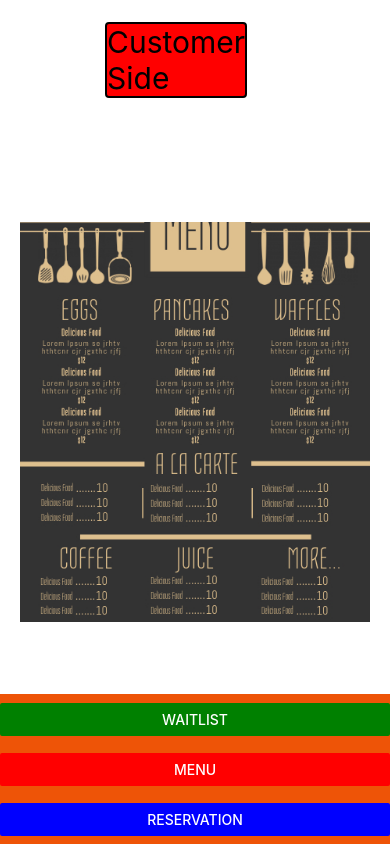
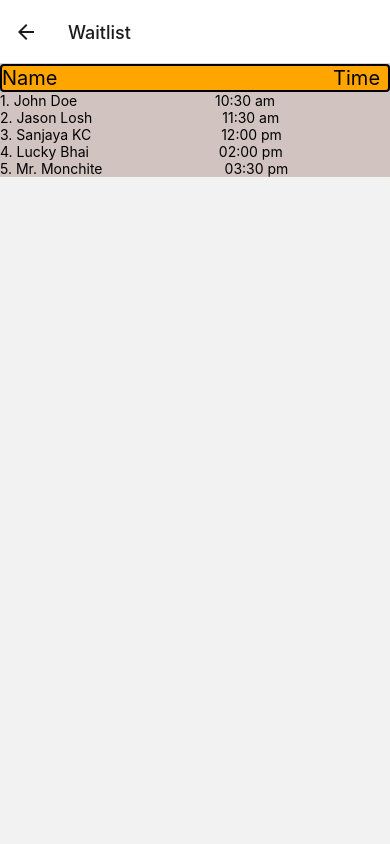
Before and after one commit to hannahhn/WaitlistApp, a React Native app in the folder Hangry/: screen /Waitlist in a window 390 px wide. Built offline with nearby package versions, Linux system fonts and the light colour scheme.

Commit message:
added react native navigation to waitlist page

```diff
--- a/Hangry/App.js
+++ b/Hangry/App.js
@@ -2,15 +2,21 @@ import { StatusBar } from 'expo-status-bar';
 import React from 'react';
 import { StyleSheet, Text, View } from 'react-native';
 import Customerside_Menu from './components/costumerside_menu';
+import Waitlist from './components/waitlist';
 
+import { NativeRouter, Route, Link } from "react-router-native";
+import { NavigationContainer } from '@react-navigation/native';
+import { createNativeStackNavigator } from '@react-navigation/native-stack'
 export default function App() {
+  const Stack = createNativeStackNavigator();
   return (
+    <NavigationContainer initialRouteName="Home">
+      <Stack.Navigator>
+        <Stack.Screen name="Home" component={Customerside_Menu} />
+        <Stack.Screen name="Waitlist" component={Waitlist} />
+      </Stack.Navigator>
+    </NavigationContainer>
 
-    <View style={styles.container}>
-     <Customerside_Menu />
-      {/* <Text>Hangry</Text> */}
-      <StatusBar style="auto" />
-    </View>
   );
 }
 
--- a/Hangry/components/costumerside_menu.js
+++ b/Hangry/components/costumerside_menu.js
@@ -1,21 +1,24 @@
 
 import React from 'react'
 import { View, Text } from 'react-native'
-import {Button, Alert, StyleSheet, Image} from 'react-native'
+import { Button, Alert, StyleSheet, Image } from 'react-native'
 import MenuImage from '../assets/menu.jpg';
-const costumerside_menu = () => {
+import { NavigationContainer } from '@react-navigation/native';
+import { createNativeStackNavigator } from '@react-navigation/native-stack';
+
+const costumerside_menu = ({ navigation }) => {
   return (
     <React.Fragment>
       <View>
-        <Text style = {styles.header}>Customer Side</Text>
+        <Text style={styles.header}>Customer Side</Text>
       </View>
       <View>
-         <Image source = {MenuImage} style = {styles.menuIcon} />
+        <Image source={MenuImage} style={styles.menuIcon} />
       </View>
       <View style={styles.bottomView}>
-            <Button title="Waitlist" onPress={() => Alert.alert('Waitlist pressed')} color ="green" />
-            <Button title="Menu" onPress={() => Alert.alert('Menu pressed')}  color ="red" />
-            <Button title="Reservation" onPress={() => Alert.alert('Reservation pressed')}  color ="blue"/>
+        <Button title="Waitlist" onPress={() => navigation.navigate('Waitlist')} color="green" />
+        <Button title="Menu" onPress={() => Alert.alert('Menu pressed')} color="red" />
+        <Button title="Reservation" onPress={() => Alert.alert('Reservation pressed')} color="blue" />
       </View>
 
     </React.Fragment>
@@ -25,24 +28,22 @@ const costumerside_menu = () => {
 
 const styles = StyleSheet.create({
 
-    header:{
-        position:'absolute',
-        top:-200,
-        left: -90,
+  header: {
     backgroundColor: 'red',
     fontSize: 30,
     borderWidth: 2,
     borderColor: 'black',
-        borderRadius: 4
-
-
-
+    borderRadius: 4,
+    top: 20
 
   },
 
-    menuIcon:{
-      height : 400,
-      width : 350
+  menuIcon: {
+
+    top: 50,
+    left: 30,
+    height: 400,
+    width: 350
 
 
   },
@@ -55,10 +56,9 @@ const styles = StyleSheet.create({
   bottomView: {
     width: '100%',
     height: 150,
-      display:'flex',
+    display: 'flex',
     backgroundColor: '#EE5407',
     justifyContent: 'space-around',
-     //alignItems: 'center',
     position: 'absolute', //Here is the trick
     bottom: 0, //Here is the trick
   },
--- /dev/null
+++ b/Hangry/components/waitlist.js
@@ -0,0 +1,93 @@
+
+import React from 'react'
+import { View, Text } from 'react-native'
+import { Button, Alert, StyleSheet, Image } from 'react-native'
+import MenuImage from '../assets/menu.jpg';
+const waitlist = () => {
+  return (
+    <React.Fragment>
+      <View style={styles.main}>
+        <View>
+          <Text style={styles.header1}>Customer Wait List</Text>
+        </View>
+        <View>
+          <Text style={styles.waitlist}>Name                                                 Time </Text>
+          <Text>1. John Doe                                   10:30 am </Text>
+          <Text>2. Jason Losh                                 11:30 am </Text>
+          <Text>3. Sanjaya KC                                 12:00 pm </Text>
+          <Text>4. Lucky Bhai                                 02:00 pm </Text>
+          <Text>5. Mr. Monchite                               03:30 pm </Text>
+        </View>
+      </View>
+
+    </React.Fragment>
+
+  )
+}
+
+const styles = StyleSheet.create({
+
+
+  header: {
+    position: 'absolute',
+    top: -200,
+    left: -90,
+    backgroundColor: 'red',
+    fontSize: 30,
+    borderWidth: 2,
+    borderColor: 'black',
+    borderRadius: 4
+
+  },
+  main:
+  {
+    backgroundColor: '#d1c3c0'
+
+  },
+
+  header1: {
+    position: 'absolute',
+    top: -300,
+    left: 35,
+    backgroundColor: 'green',
+    fontSize: 30,
+    borderWidth: 2,
+    borderColor: 'black',
+    borderRadius: 4
+
+  },
+  waitlist: {
+    backgroundColor: 'orange',
+    fontSize: 20,
+    borderWidth: 2,
+    borderColor: 'black',
+    borderRadius: 4
+  },
+
+  menuIcon: {
+    height: 400,
+    width: 350
+  },
+
+  containerMain: {
+    flex: 1,
+    alignItems: 'center',
+    justifyContent: 'center',
+  },
+  bottomView: {
+    width: '100%',
+    height: 150,
+    display: 'flex',
+    backgroundColor: '#EE5407',
+    justifyContent: 'space-around',
+    //alignItems: 'center',
+    position: 'absolute', //Here is the trick
+    bottom: 0, //Here is the trick
+  },
+  textStyle: {
+    color: '#fff',
+    fontSize: 18,
+  },
+});
+
+export default waitlist
```
Also changed, not shown: Hangry/package.json (+6 -1 lines), 1 other file (tests, documents, lock files or other folders). Lines whose indentation alone changed are shown as unchanged.
